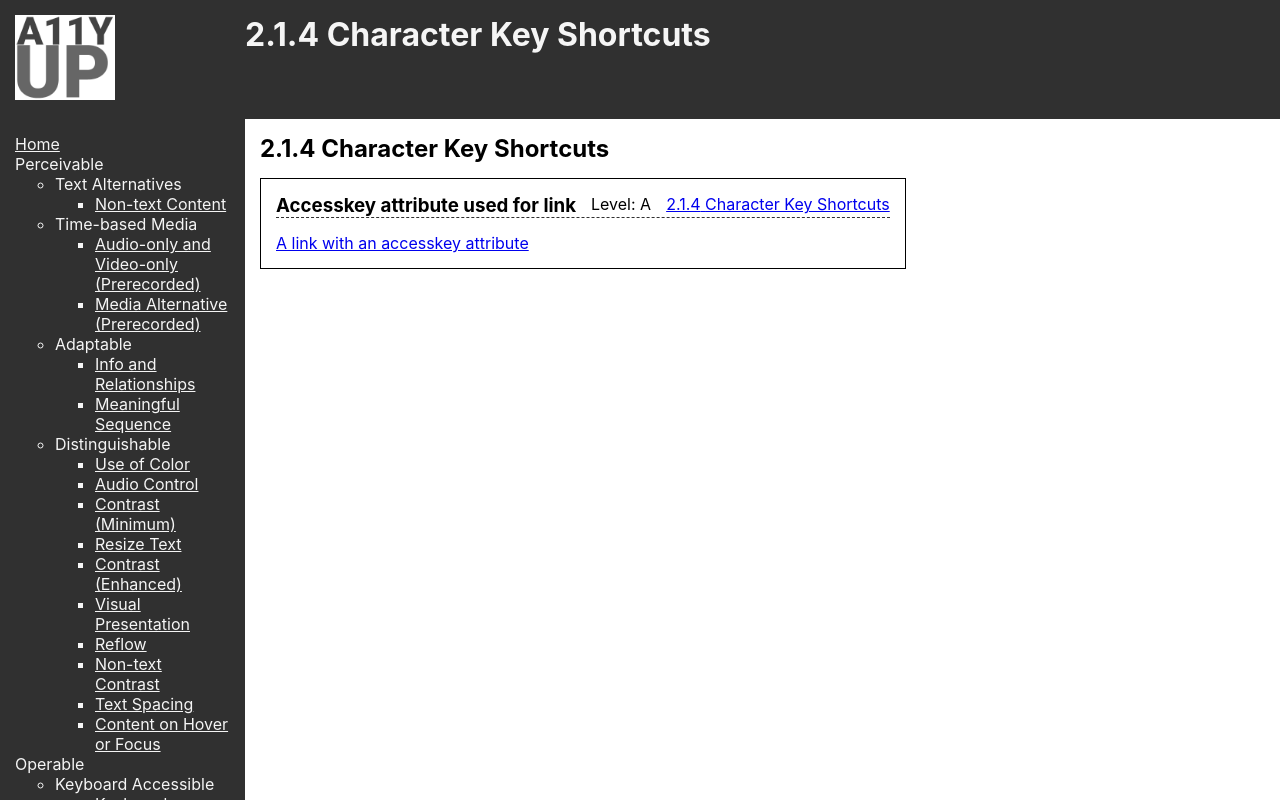
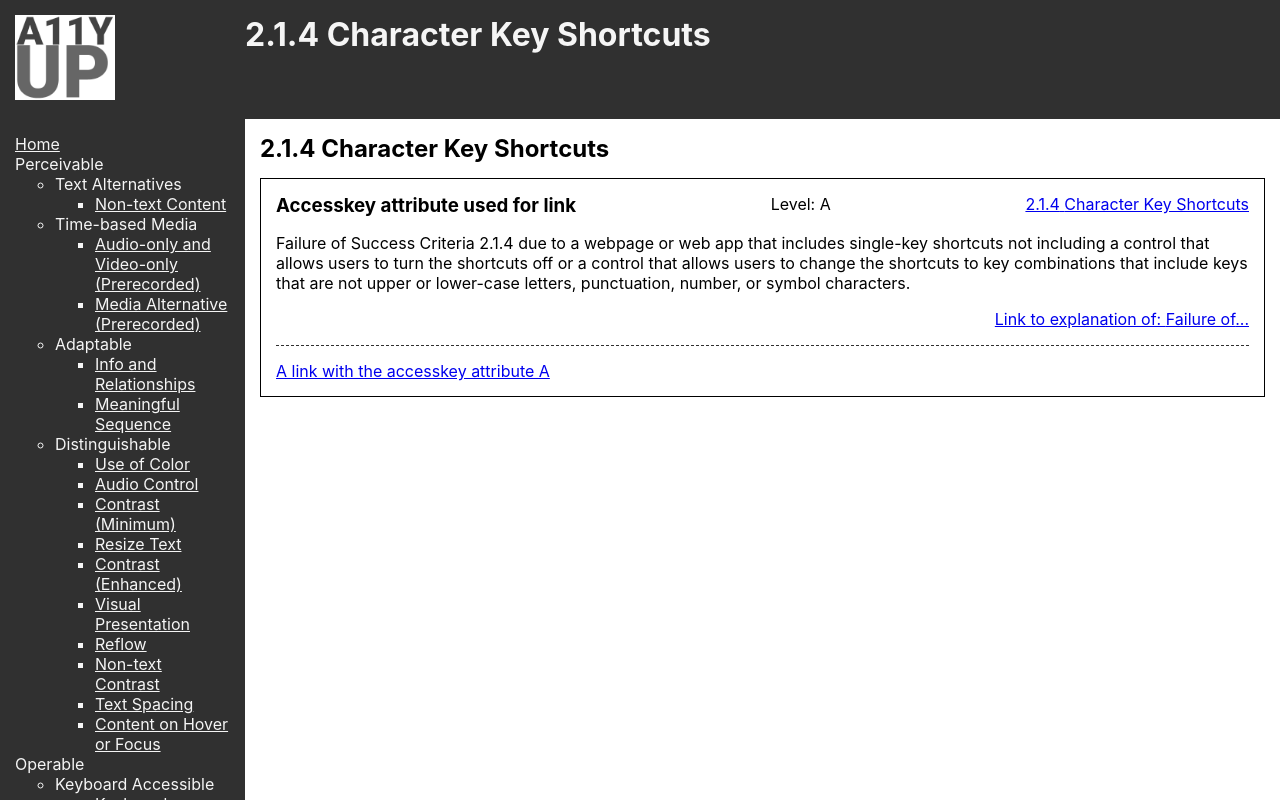
Before and after one commit to hannes-schwarzer/a11y-test-system-improving, a React (Create React App) app: page /wcag/character-key-shortcuts in a window 1280 px wide. Shown: the top 800 px of the page. Built offline with nearby package versions, Linux system fonts and the light colour scheme.

Commit message:
content control for CharacterKeyShortcuts.tsx

```diff
--- a/src/routes/WcagTestCases/2_Operable/2.1_KeyboardAccessible/CharacterKeyShortcuts.tsx
+++ b/src/routes/WcagTestCases/2_Operable/2.1_KeyboardAccessible/CharacterKeyShortcuts.tsx
@@ -17,9 +17,15 @@ export const CharacterKeyShortcuts = (props: Props) => {
             "https://www.w3.org/WAI/WCAG21/quickref/#character-key-shortcuts"
           }
           level={Level.A}
+          explanation={
+            "Failure of Success Criteria 2.1.4 due to a webpage or web app that includes single-key shortcuts not including a control that allows users to turn the shortcuts off or a control that allows users to change the shortcuts to key combinations that include keys that are not upper or lower-case letters, punctuation, number, or symbol characters."
+          }
+          linkToExplanation={
+            "https://www.w3.org/WAI/WCAG21/quickref/?showtechniques=214#character-key-shortcuts"
+          }
         >
-          <a accessKey={"A"} href={"page.html"}>
-            A link with an accesskey attribute
+          <a accessKey={"A"} href={"/some-page"}>
+            A link with the accesskey attribute A
           </a>
         </TestCase>
       </Frame>
```
